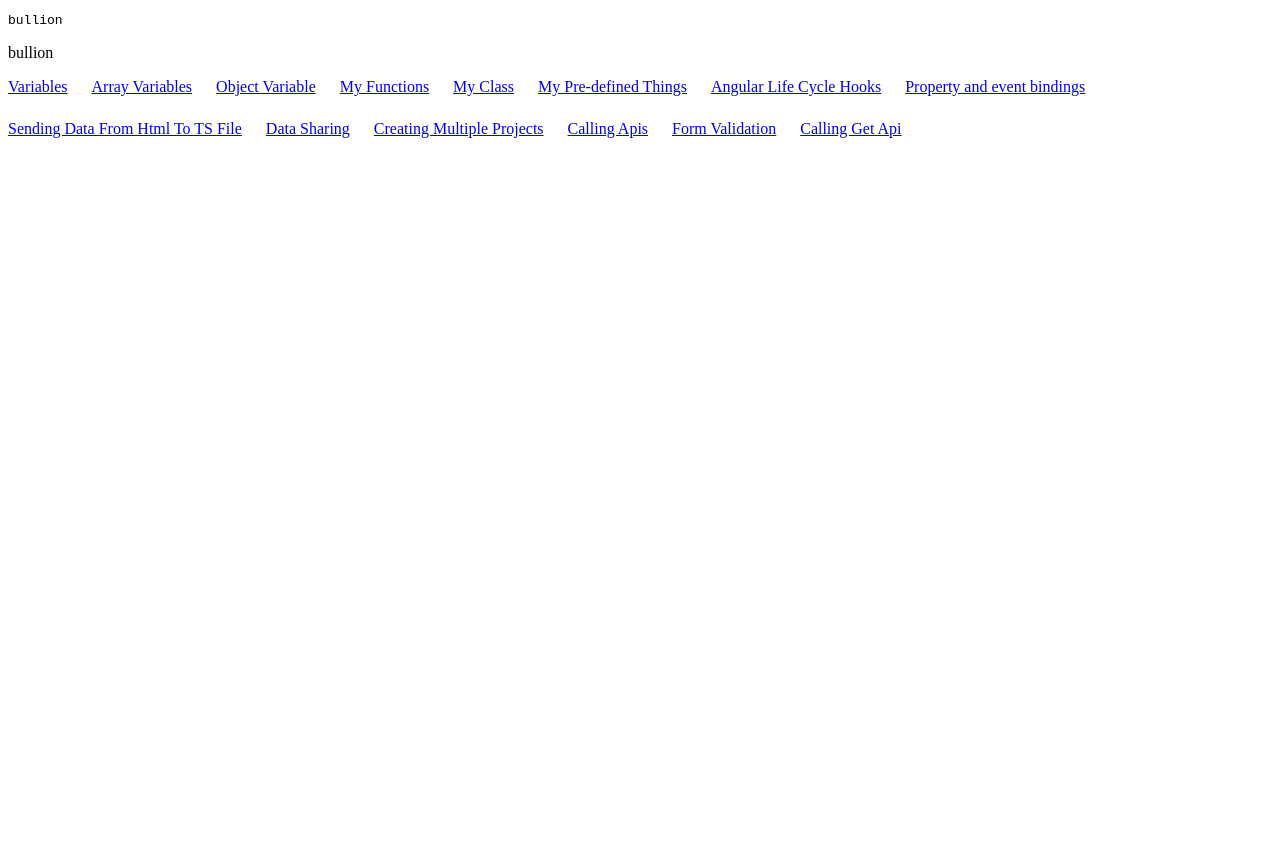
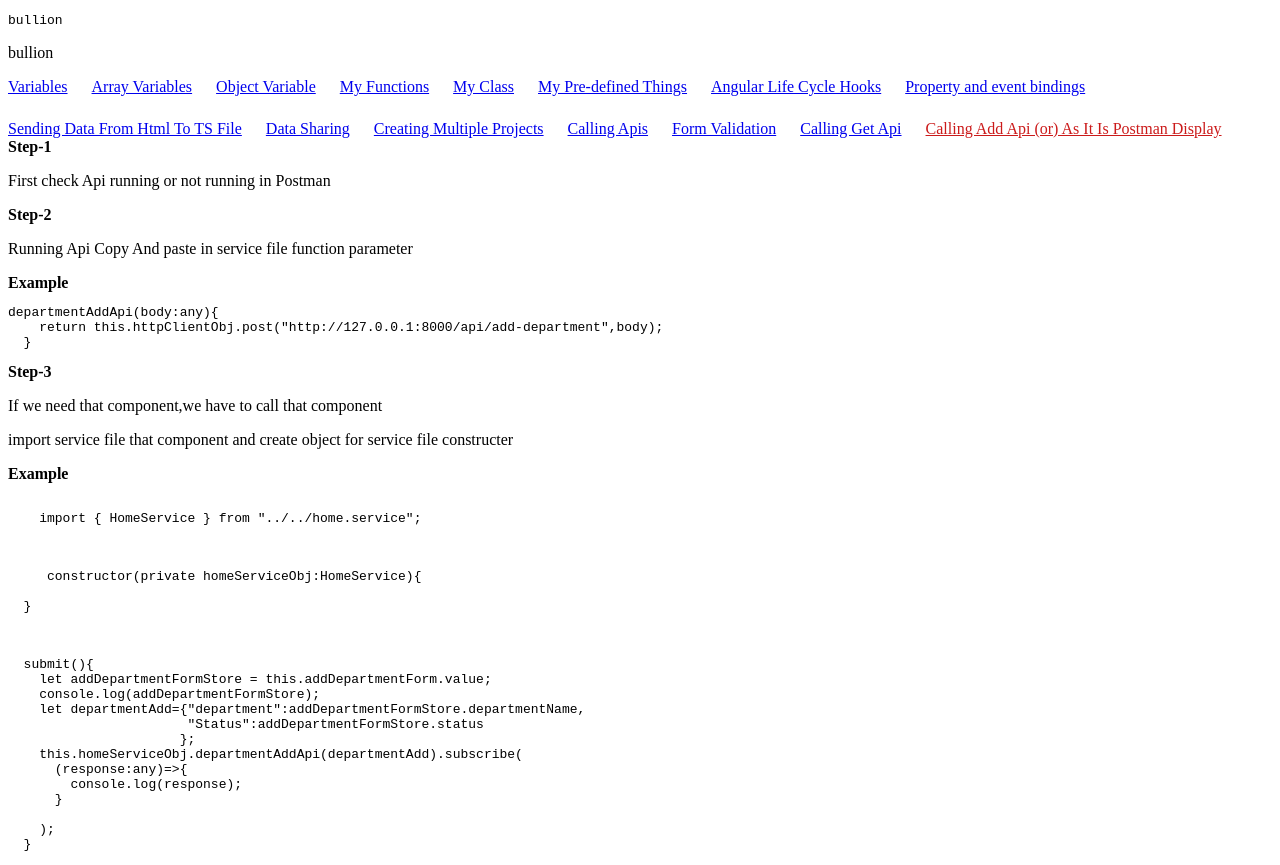
Before and after one commit to Battula-V/live-project, an Angular app: page /calling-add-api in a window 1280 px wide. Before the commit this address led to /. Before the commit the page ends 800 px from the top, so only its background shows below. Built offline with nearby package versions, Linux system fonts and the light colour scheme.

Commit message:
get,post notes added

```diff
--- a/src/app/app-routing.module.ts
+++ b/src/app/app-routing.module.ts
@@ -18,6 +18,7 @@ import { CallingApisComponent } from './components/calling-apis/calling-apis.com
 import { WorkingWithFormsComponent } from './components/working-with-forms/working-with-forms.component';
 import { FormValidationComponent } from './components/form-validation/form-validation.component';
 import { CallingGetApiComponent } from './components/calling-get-api/calling-get-api.component';
+import { ApiCallingAsItIsPostmanComponent } from './components/api-calling-as-it-is-postman/api-calling-as-it-is-postman.component';
 const routes: Routes = [
   {
     path:"",
@@ -93,6 +94,10 @@ const routes: Routes = [
   {
     path:"calling-get-api",
     component:CallingGetApiComponent
+  },
+  {
+    path:"calling-add-api",
+    component:ApiCallingAsItIsPostmanComponent
   }
 ];
 
--- /dev/null
+++ b/src/app/components/api-calling-as-it-is-postman/api-calling-as-it-is-postman.component.html
@@ -0,0 +1,13 @@
+<b>Step-1</b>
+<p>First check Api running or not running in Postman</p>
+<b>Step-2</b>
+<p>Running Api Copy And paste in service file function parameter</p>
+<b>Example</b>
+<pre>{{code1}}</pre>
+<b>Step-3</b>
+<p>If we need that component,we have to call that component</p>
+<p>import service file that component and create object for service file constructer</p>
+<b>Example</b>
+<pre>{{code4}}</pre>
+<pre>{{code5}}</pre>
+<pre>{{code2}}</pre>
--- /dev/null
+++ b/src/app/components/api-calling-as-it-is-postman/api-calling-as-it-is-postman.component.ts
@@ -0,0 +1,38 @@
+import { Component } from '@angular/core';
+
+@Component({
+  selector: 'app-api-calling-as-it-is-postman',
+  templateUrl: './api-calling-as-it-is-postman.component.html',
+  styleUrls: ['./api-calling-as-it-is-postman.component.scss']
+})
+export class ApiCallingAsItIsPostmanComponent {
+
+  code1=`departmentAddApi(body:any){
+    return this.httpClientObj.post("http://127.0.0.1:8000/api/add-department",body);
+  }`;
+
+  code2=`
+  submit(){
+    let addDepartmentFormStore = this.addDepartmentForm.value;
+    console.log(addDepartmentFormStore);
+    let departmentAdd={"department":addDepartmentFormStore.departmentName,
+                       "Status":addDepartmentFormStore.status
+                      };
+    this.homeServiceObj.departmentAddApi(departmentAdd).subscribe(
+      (response:any)=>{
+        console.log(response);
+      }
+
+    );
+  }`;
+
+  code4=`
+    import { HomeService } from "../../home.service";
+  `;
+
+  code5=`
+     constructor(private homeServiceObj:HomeService){
+
+  }
+  `;
+}
--- a/src/app/components/calling-get-api/calling-get-api.component.html
+++ b/src/app/components/calling-get-api/calling-get-api.component.html
@@ -1,3 +1,4 @@
+<h1>Get Specific Values</h1>
 <b>In Html File</b>
 <pre>{{code1}}</pre><br><br>
 
@@ -9,3 +10,10 @@
 <pre>{{code3}}</pre>
 <pre>{{code4}}</pre>
 <pre>{{code5}}</pre>
+
+
+<h2>Get (browser load)</h2>
+<b>In Service File</b>
+<pre>{{code6}}</pre>
+<b>In Ts File</b>
+<pre>{{code7}}</pre>
--- a/src/app/components/calling-get-api/calling-get-api.component.ts
+++ b/src/app/components/calling-get-api/calling-get-api.component.ts
@@ -44,4 +44,20 @@ export class CallingGetApiComponent {
    }
   `;
 
+  code6=`
+     departmentGetApi(){
+   return this.httpClientObj.get("http://127.0.0.1:8000/api/get-department");
+  }
+  `;
+
+  code7=`
+    ngOnInit(){
+    this.homeServiceObj.departmentGetApi().subscribe(
+      (res:any)=>{
+        console.log(res);
+      }
+    );
+  }
+  `;
+
 }
--- a/src/app/components/form-validation/form-validation.component.html
+++ b/src/app/components/form-validation/form-validation.component.html
@@ -1,5 +1,7 @@
 <b>Form Validation</b>
 <h3>In Html-file</h3>
 <pre>{{code2}}</pre>
+<h4>Button Activated</h4>
+<pre>{{code4}}</pre>
 <h3>In Ts-file</h3>
 <pre>{{code3}}</pre>
--- a/src/app/components/form-validation/form-validation.component.ts
+++ b/src/app/components/form-validation/form-validation.component.ts
@@ -17,4 +17,8 @@ password : new FormControl('',[Validators.required, Validators.minLength(6), Val
 });
 `;
 
+code4=`
+  <button type="submit" mat-raised-button color="primary" [disabled]="loginGroup.invalid">Login</button>
+`;
+
 }
--- a/src/app/components/menu-bar/menu-bar.component.html
+++ b/src/app/components/menu-bar/menu-bar.component.html
@@ -42,4 +42,7 @@
     <div>
         <a routerLink="calling-get-api" routerLinkActive="color-1">Calling Get Api</a>
     </div>
+    <div>
+        <a routerLink="calling-add-api" routerLinkActive="color-1">Calling Add Api (or) As It Is Postman Display</a>
+    </div>
 </div>
```
Also changed, not shown: src/app/components/api-calling-as-it-is-postman/api-calling-as-it-is-postman.component.scss (added), 1 other file (tests, documents, lock files or other folders).
